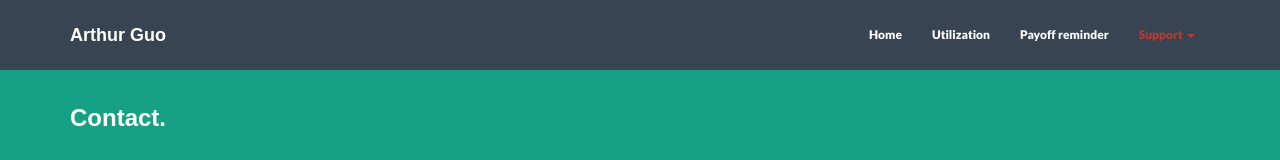
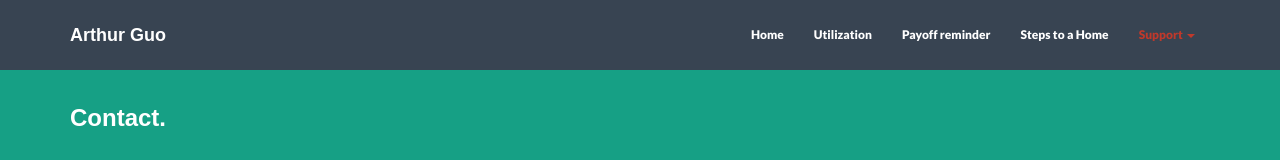
Before and after one commit to ArthurG/Financial-Consulting-Event-Website, a plain HTML site: page contact.html in a window 1280 px wide. Shown: the top 160 px of the page. Drawn offline with nearby package versions, Linux system fonts and the light colour scheme; a web font is replaced by a local one.

Commit message:
unhid private tab

```diff
--- a/contact.html
+++ b/contact.html
@@ -50,6 +50,7 @@
 
             <li><a href="utilization.html">Utilization</a></li>
             <li><a href="reminder.html">Payoff reminder</a></li>
+            <li><a href="steps.html">Steps to a Home</a></li>
 
             <li class="dropdown active">
               <a href="#" class="dropdown-toggle" data-toggle="dropdown">Support <b class="caret"></b></a>
```
Also changed, not shown: faq.html (+1 -0 lines), index.html (+1 -0 lines), reminder.html (+1 -0 lines), resources.html (+1 -0 lines), steps.html (+1 -0 lines), utilization.html (+1 -0 lines).
